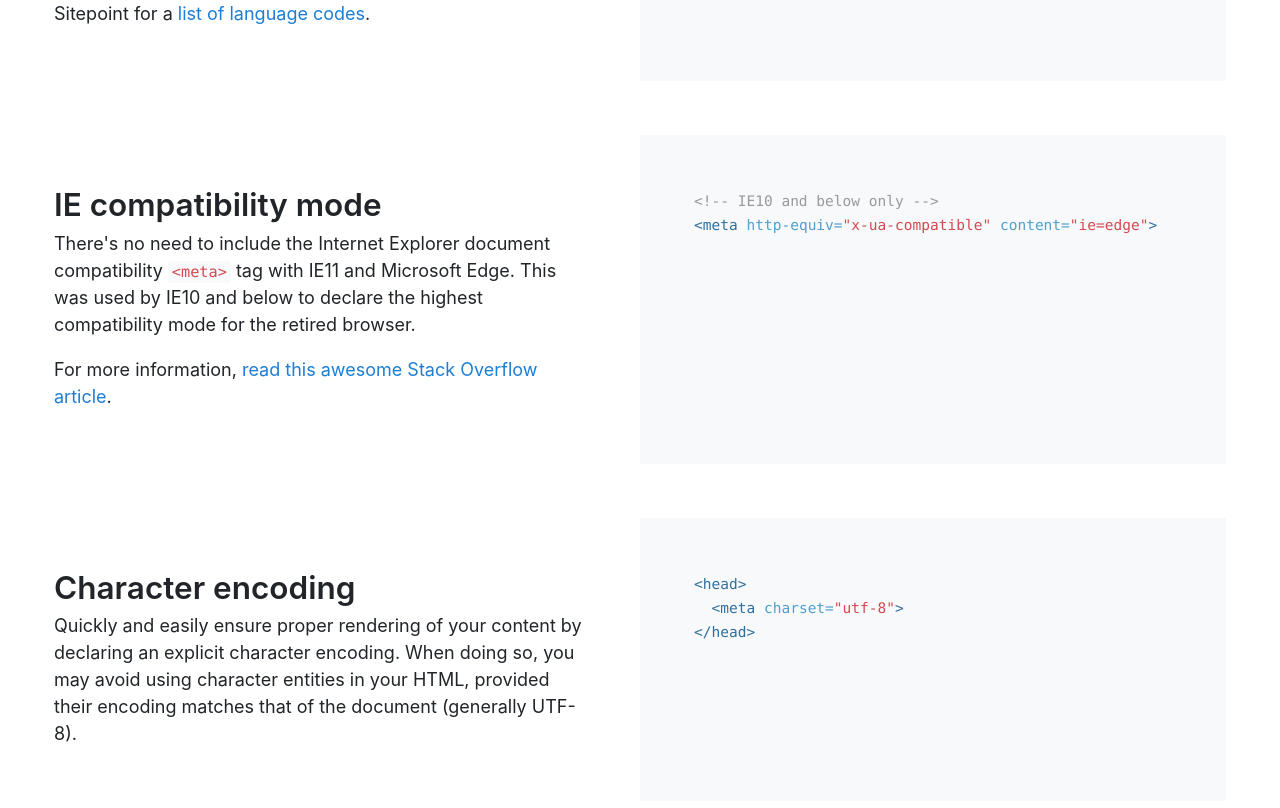
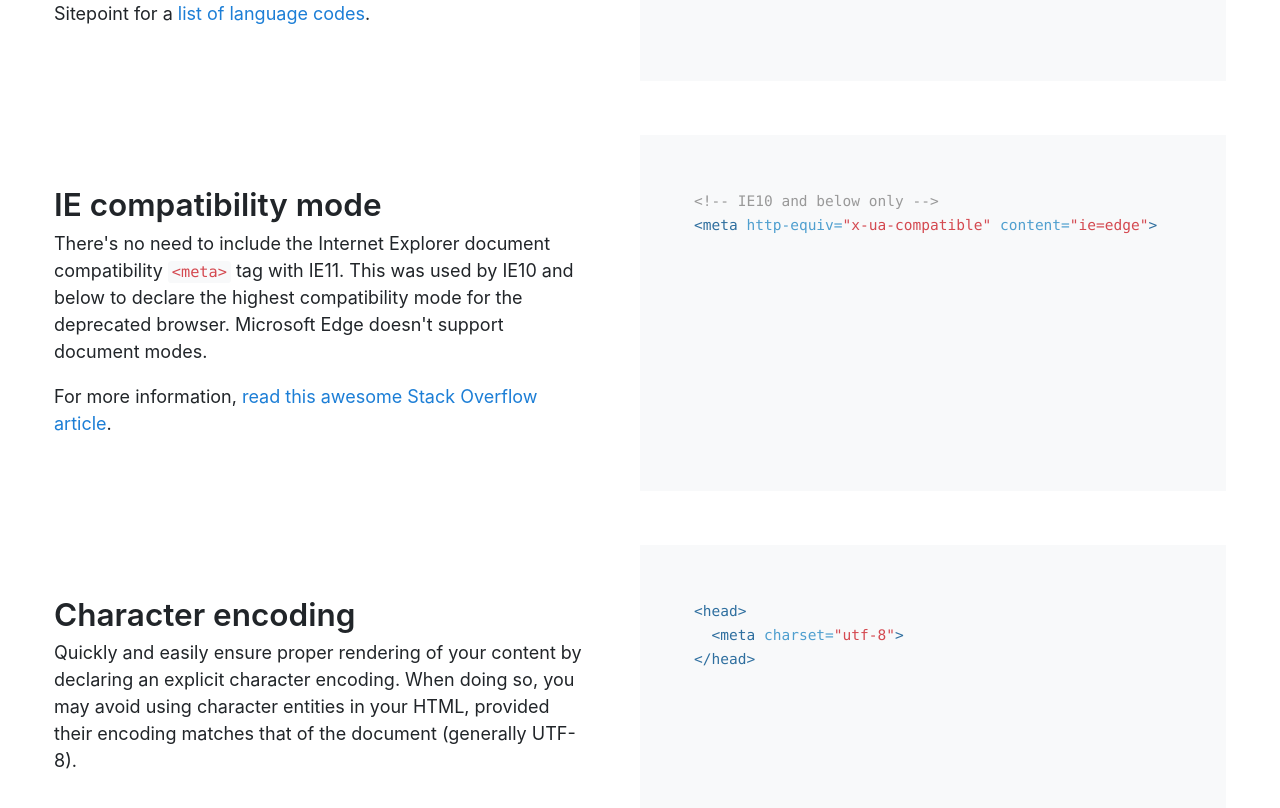
Before and after one commit to mdo/code-guide, a Jekyll site: the page built from index.html, in a window 1280 px wide and 900 px high, scrolled down 2991 px. Shown: the top 808 px of the window. Built offline with Jekyll 4.4.1, drawn with Linux system fonts in a browser that asks for light colours; comment, search, counter and statistics services are not loaded.

Commit message:
Clarify Edge and IE11 support

```diff
--- a/index.html
+++ b/index.html
@@ -99,7 +99,7 @@ layout: default
 <div class="section" id="html-ie-compatibility-mode">
   <div class="col">
     <h3>IE compatibility mode</h3>
-    <p>There's no need to include the Internet Explorer document compatibility <code>&lt;meta&gt;</code> tag with IE11 and Microsoft Edge. This was used by IE10 and below to declare the highest compatibility mode for the retired browser.</p>
+    <p>There's no need to include the Internet Explorer document compatibility <code>&lt;meta&gt;</code> tag with IE11. This was used by IE10 and below to declare the highest compatibility mode for the deprecated browser. Microsoft Edge doesn't support document modes.</p>
     <p>For more information, <a href="https://stackoverflow.com/questions/6771258/what-does-meta-http-equiv-x-ua-compatible-content-ie-edge-do">read this awesome Stack Overflow article</a>.</p>
   </div>
   <div class="col col-code">
```
